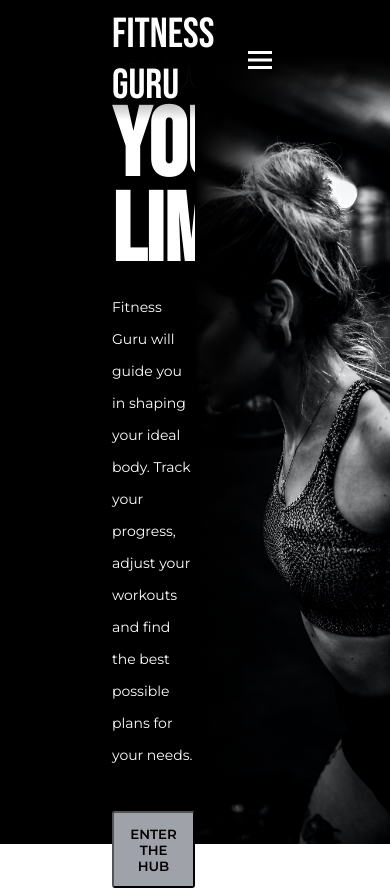
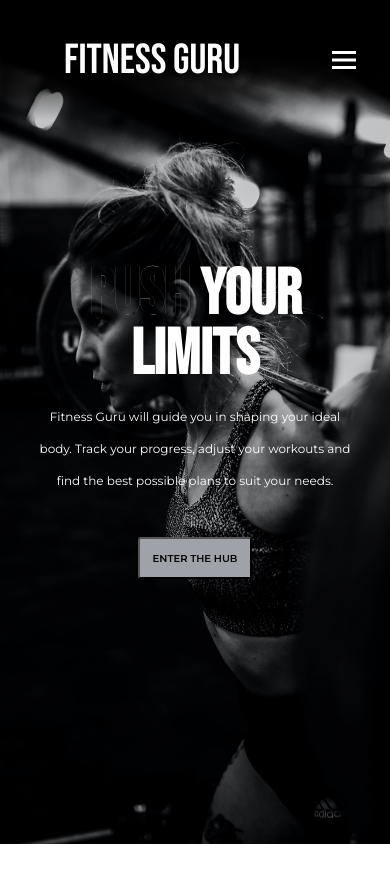
Before and after one commit to JKukielski/Projekt-ko-cowy, a React (Create React App) app: page / in a window 390 px wide. After the commit the page ends 844 px from the top, so only its background shows below. Built offline with nearby package versions, Linux system fonts and the light colour scheme.

Commit message:
home page with responsiveness completed

```diff
--- a/src/components/Navbar.jsx
+++ b/src/components/Navbar.jsx
@@ -2,6 +2,7 @@ import React, { useState } from 'react'
 import { Link } from "react-router-dom";
 import { BiMenu } from 'react-icons/bi';
 import { AiOutlineClose } from 'react-icons/ai';
+import { FaArrowRight } from 'react-icons/fa';
 import './navbar.scss'
 
 const Navbar = () => {
@@ -17,20 +18,24 @@ const Navbar = () => {
           </a>
         </Link>
         <ul className="app__navbar-links">
+
           <li className="app__navbar-link">
             <Link to="/">HOME</Link>
           </li>
           <li className="app__navbar-link">
+
             <Link to="/fitness-hub">FITNESS HUB</Link>
           </li>
           <li className="app__navbar-link">
+
             <a href="/exercises">EXERCISES</a>
           </li>
         </ul>
         <div className="app__navbar-smallscreen">
             {toggleMenu ? (
                 <AiOutlineClose
-                color='#FFF'
+                className="close-menu"
+                color='#000'
                 size={36}
                 onClick={() => {setToggleMenu(false)}}
                 />
--- a/src/components/navbar.scss
+++ b/src/components/navbar.scss
@@ -43,10 +43,13 @@
 
 .app__navbar-smallscreen {
     display: none;
+    transition: 1s ease-in-out;
 }
 
 .app__navbar-smallscreen svg {
     cursor: pointer;
+    position: absolute;
+    z-index: 1;
 }
 
 .app__navbar-smallscreen_overlay {
@@ -56,19 +59,35 @@
     height: 100%;
     width: 100%;
     background-color: $white-color;
+
+    display: flex;
+    justify-content: center;
+    align-items: center;
+    flex-direction: column;
 }
 
+.app__navbar-smallscreen_links {
+    list-style: none;
 
-// <div className="app__navbar-smallscreen_overlay">
-// <ul className="app__navbar-smallscreen_links">
-//   <li className="app__navbar-link">
-//     <Link to="/">HOME</Link>
-//   </li>
-//   <li className="app__navbar-link">
-//     <Link to="/fitness-hub">FITNESS HUB</Link>
-//   </li>
-//   <li className="app__navbar-link">
-//     <a href="/exercises">EXERCISES</a>
+    .app__navbar-link {
+        position: relative;
+    }
+
+    .app__navbar-link a {
+        color: $primary-color;
+        font-family: $heading-font;
+        font-size: 72px;
+        transition: 0.5s ;
+        width: 100%;
+        display: flex;
+
+        &:hover {
+            text-decoration: underline;
+        }
+
+    }
+
+}
 
 @media screen and (max-width: 1024px) {
     .app__navbar-link {
@@ -78,9 +97,52 @@
 
 @media screen and (max-width: 768px) {
     .app__navbar-links {
-        displaY: none;
+        display: none;
     }
     .app__navbar-smallscreen {
         display: flex;
+        justify-content: center;
+        align-items: center;
     }
 }
+
+@media screen and (max-width: 426px) {
+    .app__navbar-smallscreen {
+        display: flex;
+        justify-content: space-between;
+        align-items: center;
+    }
+    .app__navbar {
+        padding: 0 4rem;
+    }
+
+    .app__navbar-smallscreen_links {
+
+        .app__navbar-link a {
+            font-size: 54px;
+        }
+    }
+}
+
+@media screen and (max-width: 321px) {
+
+
+.logo {
+    font-size: 36px;
+}
+    .app__navbar-smallscreen {
+        display: flex;
+        justify-content: space-between;
+        align-items: center;
+    }
+    .app__navbar {
+        padding: 0 2.5rem;
+    }
+
+    .app__navbar-smallscreen_links {
+
+        .app__navbar-link a {
+            font-size: 54px;
+        }
+    }
+}
--- a/src/containers/Header.jsx
+++ b/src/containers/Header.jsx
@@ -7,7 +7,7 @@ const Header = () => {
     <div className="app__header">
         <div className="app__header-content">
             <h1 className="app__header-content_heading"><span>PUSH</span> YOUR LIMITS</h1>
-            <p className='app__header-content_slogan'>Fitness Guru will guide you in shaping your ideal body. Track your progress, adjust your workouts and find the best possible plans for your needs.</p>
+            <p className='app__header-content_slogan'>Fitness Guru will guide you in shaping your ideal body. Track your progress, adjust your workouts and find the best possible plans to suit your needs.</p>
             <button className='app__header-content_cta'>ENTER THE HUB</button>
         </div>
         <div className="app__header-image">
--- a/src/containers/header.scss
+++ b/src/containers/header.scss
@@ -93,3 +93,64 @@
         font-size: 14px;
     }
 }
+
+@media screen and (max-width: 768px) {
+    .app__header-content h1 {
+        font-size: 4.5em;
+        line-height: 68px;
+    }
+    .app__header-content p {
+        font-size: 12px;
+        line-height: 24px;
+    }
+    .app__header-content_cta {
+        font-size: 10px;
+    }
+}
+
+@media screen and (max-width: 426px) {
+    .app__header-image {
+        width: 100%;
+    }
+
+    .app__header {
+        position: relative;
+        justify-content: center;
+    }
+
+    .app__header-content {
+        align-items: center;
+        justify-content: center;
+        position: absolute;
+        z-index: 2;
+        height: 100%;
+        width: 100%;
+        padding: 2rem;
+        text-align: center;
+
+        h1 {
+            font-size: 4em;
+            line-height: 60px;
+            width: 80%;
+        }
+
+        p {
+            font-size: 12px;
+            line-height: 32px;
+        }
+
+    }
+
+    .image-overlay {
+        background: rgba(0, 0, 0, 0.2);
+    }
+}
+
+@media screen and (max-width: 321px) {
+    .app__header-content p {
+
+       font-size: 12px;
+            line-height: 28px;
+    }
+
+}
```
